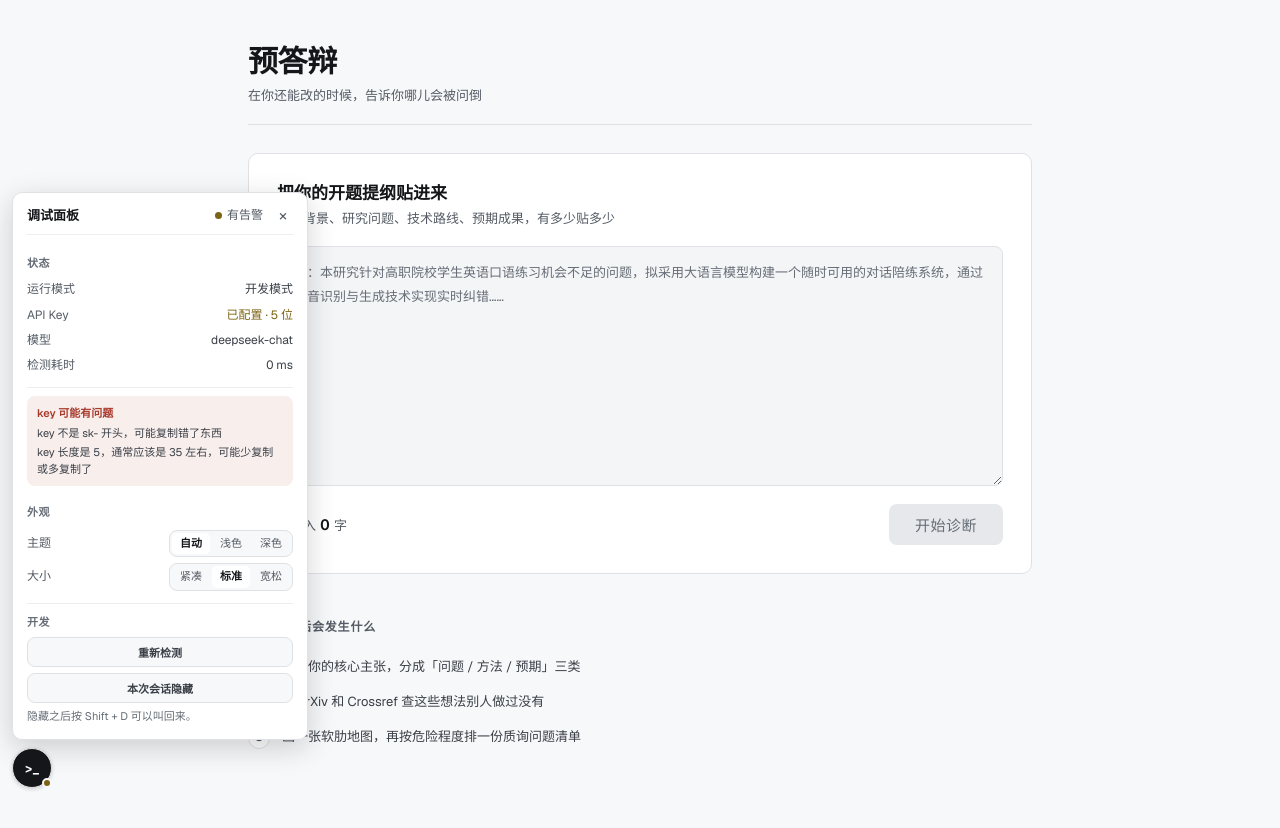
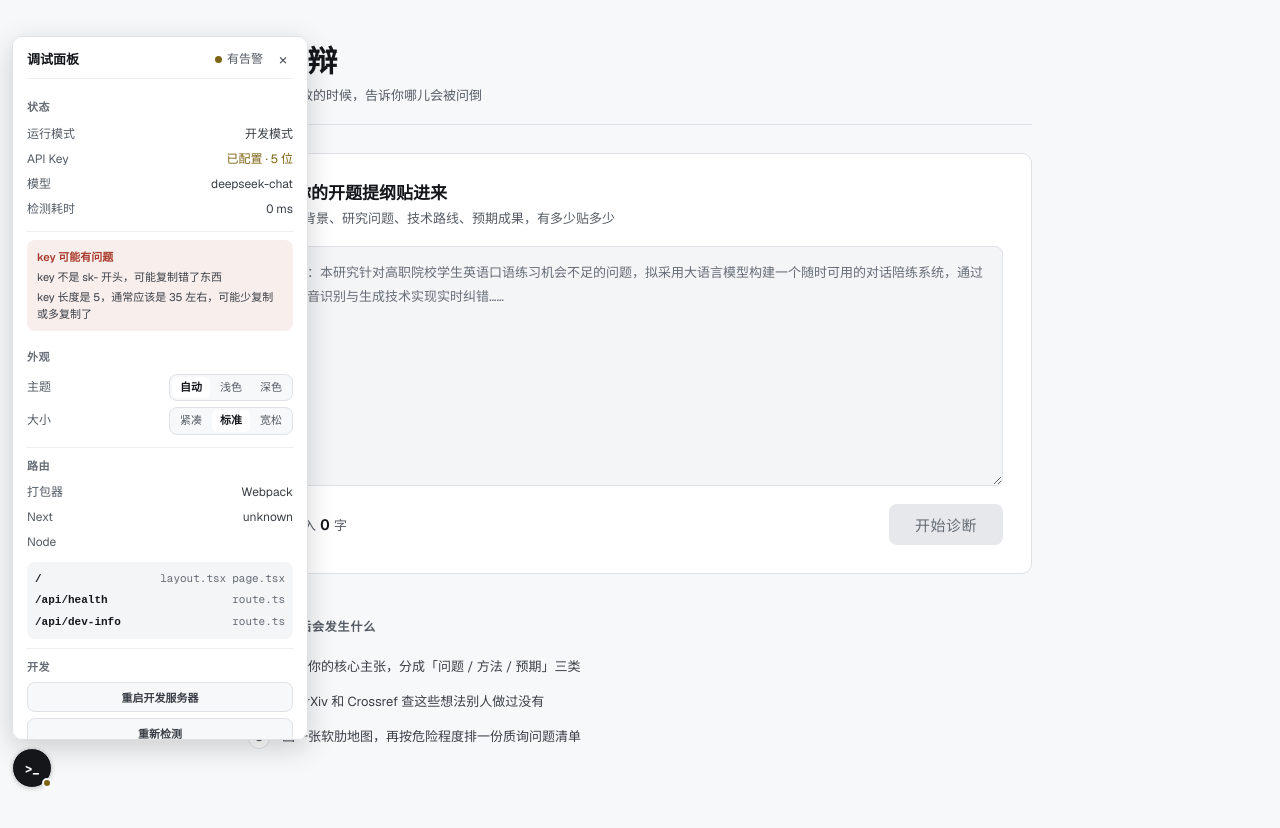
Before and after one commit to KarmaSprite/SoftSpot, a Next.js app: page / in a window 1280 px wide. Both pictures are taken after a click on the button "打开调试面板". Shown: the top 828 px of the page. Built offline with nearby package versions, Linux system fonts and the light colour scheme; no server answers.

Commit message:
feat: 调试面板补齐原版功能，能重启开发服务器

```diff
--- /dev/null
+++ b/app/api/dev-info/route.ts
@@ -0,0 +1,137 @@
+/**
+ * GET /api/dev-info —— 给调试面板提供"这台机器现在跑的是什么"。
+ *
+ * 为什么需要这个接口：
+ * 原版 Next.js 调试按钮里有几项信息（渲染模式、打包器、路由树），
+ * 那些信息只有服务端才知道 —— 浏览器里读不到 process.env，也读不到文件系统。
+ * 所以必须开一个接口把它们送下来。
+ *
+ * 为什么只列路由文件、不列全部文件：
+ * 这是给"我现在改的到底是哪个文件"用的。列出一堆 node_modules 只会更乱。
+ *
+ * 安全边界：只在开发模式返回内容。生产环境直接返回 404，
+ * 免得部署出去之后被人拿这个接口当目录扫描器。
+ */
+
+import { NextResponse } from "next/server";
+import { readdir, readFile } from "node:fs/promises";
+import path from "node:path";
+
+/** 一条路由：路径 + 这个路径下参与渲染的文件。 */
+type RouteEntry = {
+  path: string;
+  files: string[];
+};
+
+/**
+ * 递归找 app 目录下的路由文件。
+ *
+ * 只认这几种文件名，因为只有它们是"页面结构"的一部分：
+ * page 决定这个路径能不能访问，layout 决定外面套什么壳，
+ * route 是接口，loading / error / not-found 是几种特殊状态页。
+ */
+const ROUTE_FILE = /^(page|layout|route|loading|error|not-found)\.(tsx|ts|jsx|js)$/;
+
+/**
+ * 有些目录不是路由，是给代码分层的（components / lib / scripts）。
+ * 它们就算放在 app 里也不该出现在路由树上，跳过。
+ */
+const SKIP_DIR = new Set(["components", "lib", "scripts", "node_modules", ".next"]);
+
+async function walk(
+  dir: string,
+  /** 相对于 app 的路径，根目录是 "" */
+  prefix: string,
+  /** 收集结果：key 是路由路径，value 是文件名数组 */
+  bucket: Map<string, string[]>,
+): Promise<void> {
+  let entries;
+
+  try {
+    entries = await readdir(dir, { withFileTypes: true });
+  } catch {
+    // 目录不存在（比如有人把 app 改名了）不该让整个接口 500
+    return;
+  }
+
+  for (const entry of entries) {
+    if (entry.isDirectory()) {
+      if (SKIP_DIR.has(entry.name)) continue;
+      // 路由组 (group) 和私有目录 _folder 不改变 URL，但它们里面的 page 仍然算路由，
+      // 所以照样往下走，只是在拼路径的时候跳过这一段。
+      const isGroup = /^\(.+\)$/.test(entry.name) || entry.name.startsWith("_");
+      const nextPrefix = isGroup
+        ? prefix
+        : prefix === ""
+          ? entry.name
+          : `${prefix}/${entry.name}`;
+      await walk(path.join(dir, entry.name), nextPrefix, bucket);
+      continue;
+    }
+
+    if (!ROUTE_FILE.test(entry.name)) continue;
+
+    // 根目录的 page.tsx 就是 "/"，别的按目录拼
+    const routePath = prefix === "" ? "/" : `/${prefix}`;
+    const files = bucket.get(routePath) ?? [];
+    files.push(entry.name);
+    bucket.set(routePath, files);
+  }
+}
+
+export async function GET() {
+  // 生产环境直接当这个接口不存在
+  if (process.env.NODE_ENV === "production") {
+    return NextResponse.json({ error: "not found" }, { status: 404 });
+  }
+
+  const appDir = path.join(process.cwd(), "app");
+  const bucket = new Map<string, string[]>();
+  await walk(appDir, "", bucket);
+
+  /**
+   * 排序：短的路径放前面。
+   * 这样 "/" 一定排第一，"/api/health" 排在 "/api" 后面，读起来像一棵树从上往下。
+   */
+  const routes: RouteEntry[] = [...bucket.entries()]
+    .map(([routePath, files]) => ({
+      path: routePath,
+      // 固定顺序，免得每次刷新文件顺序都在变
+      files: files.sort((a, b) => {
+        const order = ["layout", "page", "loading", "error", "not-found", "route"];
+        return order.indexOf(a.split(".")[0]) - order.indexOf(b.split(".")[0]);
+      }),
+    }))
+    .sort((a, b) => a.path.length - b.path.length || a.path.localeCompare(b.path));
+
+  return NextResponse.json({
+    nodeEnv: process.env.NODE_ENV ?? "unknown",
+    /**
+     * TURBOPACK 这个变量是 Next 15 在 dev --turbopack 时注入的。
+     * 坑：源码里 process.env.TURBOPACK 会被构建时替换成布尔值 true，
+     * 不是字符串 "1"。所以判断要写成 truthy，不能写 === "1"。
+     */
+    turbopack: Boolean(process.env.TURBOPACK),
+    nextVersion: await readNextVersion(),
+    nodeVersion: process.version,
+    routes,
+  });
+}
+
+/**
+ * 版本号从 node_modules 里的 package.json 读。
+ *
+ * 为什么不读 process.env：Next 没有注入版本号的环境变量（实测 __NEXT_VERSION 是 undefined）。
+ * 为什么不 import：next/package.json 不在 exports 白名单里，import 会直接报错。
+ * 读文件是唯一不需要额外依赖的办法，而且这个接口只在开发模式跑，读一次文件无所谓。
+ */
+async function readNextVersion(): Promise<string> {
+  try {
+    const file = path.join(process.cwd(), "node_modules", "next", "package.json");
+    const raw = await readFile(file, "utf8");
+    const pkg = JSON.parse(raw) as { version?: string };
+    return pkg.version ?? "unknown";
+  } catch {
+    return "unknown";
+  }
+}
--- a/app/globals.css
+++ b/app/globals.css
@@ -1420,12 +1420,14 @@ textarea {
 }
 
 .dbg-size-compact .dbg-row,
-.dbg-size-compact .dbg-note {
+.dbg-size-compact .dbg-note,
+.dbg-size-compact .dbg-tree {
   line-height: 1.45;
 }
 
 .dbg-size-roomy .dbg-row,
-.dbg-size-roomy .dbg-note {
+.dbg-size-roomy .dbg-note,
+.dbg-size-roomy .dbg-tree {
   line-height: 1.8;
 }
 
@@ -1592,6 +1594,43 @@ textarea {
   line-height: 1.55;
 }
 
+/* ----- 路由树 ----- */
+
+.dbg-tree {
+  margin-top: 6px;
+  padding: 6px 8px;
+  border-radius: var(--radius-control);
+  background: var(--sunken);
+  list-style: none;
+  font-family: var(--font-mono);
+  font-size: 11px;
+  line-height: 1.7;
+}
+
+.dbg-tree-row {
+  display: flex;
+  flex-wrap: wrap;
+  align-items: baseline;
+  gap: 4px 8px;
+  padding: 1px 0;
+}
+
+.dbg-tree-path {
+  color: var(--ink);
+  font-weight: 600;
+}
+
+.dbg-tree-files {
+  display: inline-flex;
+  flex-wrap: wrap;
+  gap: 6px;
+  margin-left: auto;
+}
+
+.dbg-tree-file {
+  color: var(--faint);
+}
+
 /* ----- 操作按钮 ----- */
 
 .dbg-action {
--- a/components/DebugPanel.tsx
+++ b/components/DebugPanel.tsx
@@ -35,6 +35,19 @@ type Health = {
   keyLength: number;
   warnings: string[];
   model: string;
+};
+
+type RouteEntry = {
+  path: string;
+  files: string[];
+};
+
+type DevInfo = {
+  nodeEnv: string;
+  turbopack: boolean;
+  nextVersion: string;
+  nodeVersion: string;
+  routes: RouteEntry[];
 };
 
 type Status = "idle" | "loading" | "ok" | "warn" | "error";
@@ -126,6 +139,7 @@ export default function DebugPanel() {
   const [open, setOpen] = useState(false);
   const [status, setStatus] = useState<Status>("idle");
   const [health, setHealth] = useState<Health | null>(null);
+  const [devInfo, setDevInfo] = useState<DevInfo | null>(null);
   const [elapsed, setElapsed] = useState<number | null>(null);
   const [error, setError] = useState("");
 
@@ -137,6 +151,9 @@ export default function DebugPanel() {
   /** 面板往上弹还是往下弹、往左对齐还是往右对齐 */
   const [up, setUp] = useState(true);
   const [alignRight, setAlignRight] = useState(false);
+
+  const [restarting, setRestarting] = useState(false);
+  const [restartMsg, setRestartMsg] = useState("");
 
   const rootRef = useRef<HTMLDivElement | null>(null);
   const btnRef = useRef<HTMLButtonElement | null>(null);
@@ -170,7 +187,11 @@ export default function DebugPanel() {
     const started = Date.now();
 
     try {
-      const hRes = await fetch("/api/health", { cache: "no-store" });
+      // 两个接口并行发。它们互不依赖，串行等只是白等。
+      const [hRes, dRes] = await Promise.all([
+        fetch("/api/health", { cache: "no-store" }),
+        fetch("/api/dev-info", { cache: "no-store" }),
+      ]);
 
       if (!hRes.ok) throw new Error(`健康检查返回 ${hRes.status}`);
 
@@ -178,6 +199,13 @@ export default function DebugPanel() {
       setHealth(h);
       setElapsed(Date.now() - started);
       setError("");
+
+      // dev-info 挂了不该让整块面板变成"连不上"，它是加餐，失败就显示横杠。
+      if (dRes.ok) {
+        setDevInfo((await dRes.json()) as DevInfo);
+      } else {
+        setDevInfo(null);
+      }
 
       /*
         状态点只有三种颜色，但这里有四种情况：
@@ -360,6 +388,48 @@ export default function DebugPanel() {
     return () => window.removeEventListener("keydown", onKeyDown);
   }, [hidden]);
 
+  /* ---------- 重启开发服务器 ---------- */
+
+  async function restart() {
+    setRestarting(true);
+    setRestartMsg("正在重启…");
+
+    try {
+      /*
+        /__nextjs_restart_dev 是 Next 开发服务器自己开的端点（实测 POST 返回 204）。
+        它不是公开 API，升级 Next 大版本有可能消失 —— 所以失败只显示一行字，
+        不影响面板其它部分，也不该让页面白屏。
+      */
+      const res = await fetch("/__nextjs_restart_dev", { method: "POST" });
+      if (!res.ok) throw new Error(`重启端点返回 ${res.status}`);
+
+      /*
+        重启过程中服务会短暂断开，立刻请求大概率失败。
+        所以不是"请求一次看结果"，而是"每 250ms 敲一次门，敲开为止"，最多等 10 秒。
+      */
+      let alive = false;
+      for (let i = 0; i < 40; i += 1) {
+        await new Promise((resolve) => setTimeout(resolve, 250));
+        try {
+          const ping = await fetch("/api/health", { cache: "no-store" });
+          if (ping.ok) {
+            alive = true;
+            break;
+          }
+        } catch {
+          // 还没起来，继续等
+        }
+      }
+
+      setRestartMsg(alive ? "已重启" : "重启超时，去看终端");
+      await check();
+    } catch (err) {
+      setRestartMsg(err instanceof Error ? err.message : "重启失败");
+    } finally {
+      setRestarting(false);
+    }
+  }
+
   /* ---------- 生产环境直接不渲染 ---------- */
 
   /*
@@ -431,7 +501,13 @@ export default function DebugPanel() {
 
             <div className="dbg-row">
               <span className="dbg-key">运行模式</span>
-              <span className="dbg-val">开发模式</span>
+              <span className="dbg-val">
+                {devInfo
+                  ? devInfo.nodeEnv === "development"
+                    ? "开发模式"
+                    : devInfo.nodeEnv
+                  : "—"}
+              </span>
             </div>
 
             <div className="dbg-row">
@@ -511,9 +587,58 @@ export default function DebugPanel() {
             </div>
           </div>
 
+          {/* ----- 路由 ----- */}
+          <div className="dbg-group">
+            <span className="dbg-group-title">路由</span>
+
+            <div className="dbg-row">
+              <span className="dbg-key">打包器</span>
+              <span className="dbg-val">
+                {devInfo ? (devInfo.turbopack ? "Turbopack" : "Webpack") : "—"}
+              </span>
+            </div>
+
+            <div className="dbg-row">
+              <span className="dbg-key">Next</span>
+              <span className="dbg-val">{devInfo?.nextVersion ?? "—"}</span>
+            </div>
+
+            <div className="dbg-row">
+              <span className="dbg-key">Node</span>
+              <span className="dbg-val">{devInfo?.nodeVersion ?? "—"}</span>
+            </div>
+
+            {devInfo && devInfo.routes.length > 0 && (
+              <ul className="dbg-tree">
+                {devInfo.routes.map((route) => (
+                  <li key={route.path} className="dbg-tree-row">
+                    <code className="dbg-tree-path">{route.path}</code>
+                    <span className="dbg-tree-files">
+                      {route.files.map((file) => (
+                        <span key={file} className="dbg-tree-file">
+                          {file}
+                        </span>
+                      ))}
+                    </span>
+                  </li>
+                ))}
+              </ul>
+            )}
+          </div>
+
           {/* ----- 开发 ----- */}
           <div className="dbg-group">
             <span className="dbg-group-title">开发</span>
+
+            <button
+              type="button"
+              className="dbg-action"
+              onClick={() => void restart()}
+              disabled={restarting}
+            >
+              {restarting ? "正在重启…" : "重启开发服务器"}
+            </button>
+            {restartMsg && <p className="dbg-note">{restartMsg}</p>}
 
             <button
               type="button"
```
